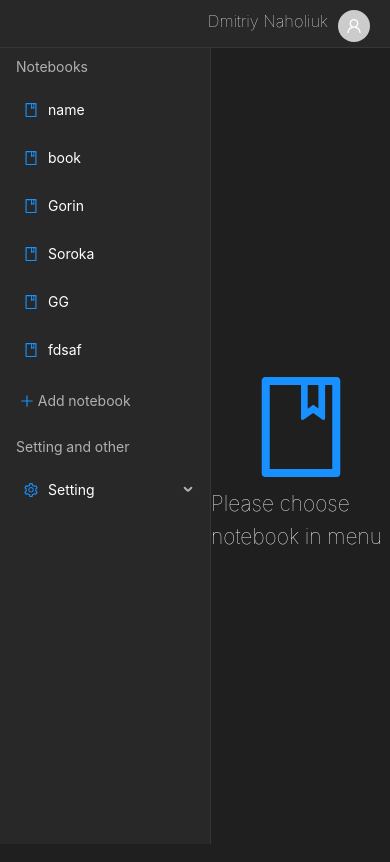
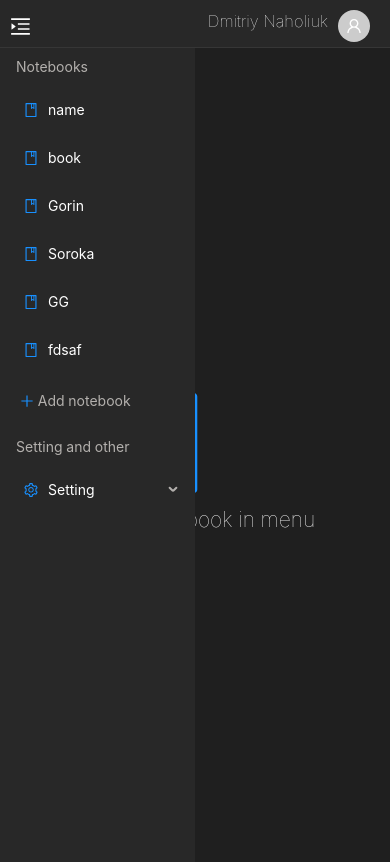
Before and after one commit to strutovsky/ainotebook, a React (Create React App) app in the folder src/ui/: page / in a window 390 px wide. Built offline with nearby package versions, Linux system fonts and the light colour scheme; data requests are answered from the project's data file.

Commit message:
Mobile version

```diff
--- a/src/ui/src/App.css
+++ b/src/ui/src/App.css
@@ -10,7 +10,7 @@
 .App {
   background: var(--color-background-dark);
   display: flex;
-
+  height: calc(100vh - 38px);
 }
 
 header {
--- a/src/ui/src/components/Document/document.module.css
+++ b/src/ui/src/components/Document/document.module.css
@@ -48,3 +48,14 @@
 .body {
     height: 60vh;
 }
+
+@media (max-width: 800px) {
+    .wrap {
+        padding: 20px;
+    }
+
+    .body {
+        height: 57vh;
+    }
+
+}
--- a/src/ui/src/components/Menu/index.tsx
+++ b/src/ui/src/components/Menu/index.tsx
@@ -9,7 +9,7 @@ import {Menu, Skeleton} from 'antd';
 import Add from '../../common/adding';
 import { ContextMenu } from '../../common/dropdown';
 
-import {BookOutlined, SettingOutlined} from '@ant-design/icons';
+import {BookOutlined, SettingOutlined, MenuUnfoldOutlined} from '@ant-design/icons';
 import MenuStyles from './menu.module.css'
 
 const queryString = require('query-string');
@@ -23,6 +23,7 @@ const MainMenu: React.FC = () => {
 
     const [nid, setNid] = useState(parsed.nid)
     const [page, setPage] = useState(parsed.pages)
+    const [isOpen, setIsOpen] = useState(true)
 
     const notebooks = useSelector(getNotebooksSelector)
     const pending = useSelector(getNotebooksPending)
@@ -46,7 +47,13 @@ const MainMenu: React.FC = () => {
         dispatch(addPageThunk(nid, title))
     }
 
-    return (<div className={MenuStyles.mainWrap}>
+    return (<div className={MenuStyles.mainWrap  + " " + (isOpen ? MenuStyles.menuOpened : "")}>
+                <div className={MenuStyles.menuButton} onClick={() => {
+                    setIsOpen(prevState => !prevState)
+                }}>
+                    <MenuUnfoldOutlined />
+                </div>
+
                 <div className={MenuStyles.menuWrap + " custom-scroll"}>
                     {pending ? <Skeleton active={true}/> :
                         <Menu
@@ -110,7 +117,10 @@ const MainMenu: React.FC = () => {
                     >
                             <Menu.ItemGroup title={'Pages'} >
                                 {selectedNotebook.pages.map(pages => {
-                                    return <Menu.Item key={pages.id} onClick={() => setPage(page?.id)}>
+                                    return <Menu.Item key={pages.id} onClick={() => {
+                                        setIsOpen(false)
+                                        setPage(page?.id)}
+                                    }>
                                         <NavLink to={'/notebook?nid=' + selectedNotebook?.id + '&page=' + pages.id}></NavLink>{pages.title}
                                     </Menu.Item>
                                 })}
--- a/src/ui/src/components/Menu/menu.module.css
+++ b/src/ui/src/components/Menu/menu.module.css
@@ -46,3 +46,51 @@
     background: var(--color-selected-menu);
     color: var(--color-lightgray);
 }
+
+@media (max-width: 960px) {
+    .Pages {
+        width: 180px;
+    }
+
+    .menuWrap {
+        width: 180px;
+    }
+}
+
+.menuButton {
+    display: none;
+}
+
+
+@media (max-width: 800px) {
+    .mainWrap {
+        position: absolute;
+        left: -100%;
+        border-right: none;
+    }
+
+    .menuButton {
+        display: block;
+        position: fixed;
+        top: 10px;
+        left: 10px;
+        color: #fff;
+        cursor: pointer;
+        font-size: 1.5em;
+    }
+
+    .mainWrap.menuOpened {
+        left: 0;
+        position: absolute;
+        width: 100%!important;
+        z-index: 999!important;
+    }
+
+    .Pages {
+        width: 50%;
+    }
+
+    .menuWrap {
+        width: 50%;
+    }
+}
--- a/src/ui/src/index.css
+++ b/src/ui/src/index.css
@@ -60,11 +60,12 @@ code {
   bottom: 5px;
   left: 0;
   width: 100%;
-  padding: 10px!important;
+  padding: 10px 0px!important;
   border-bottom: 1px solid var(--color-selected-menu)!important;
 }
 .rdw-option-wrapper {
   background: var(--color-lightgray)!important;
   border: none!important;
   outline: none!important;
+
 }
```
